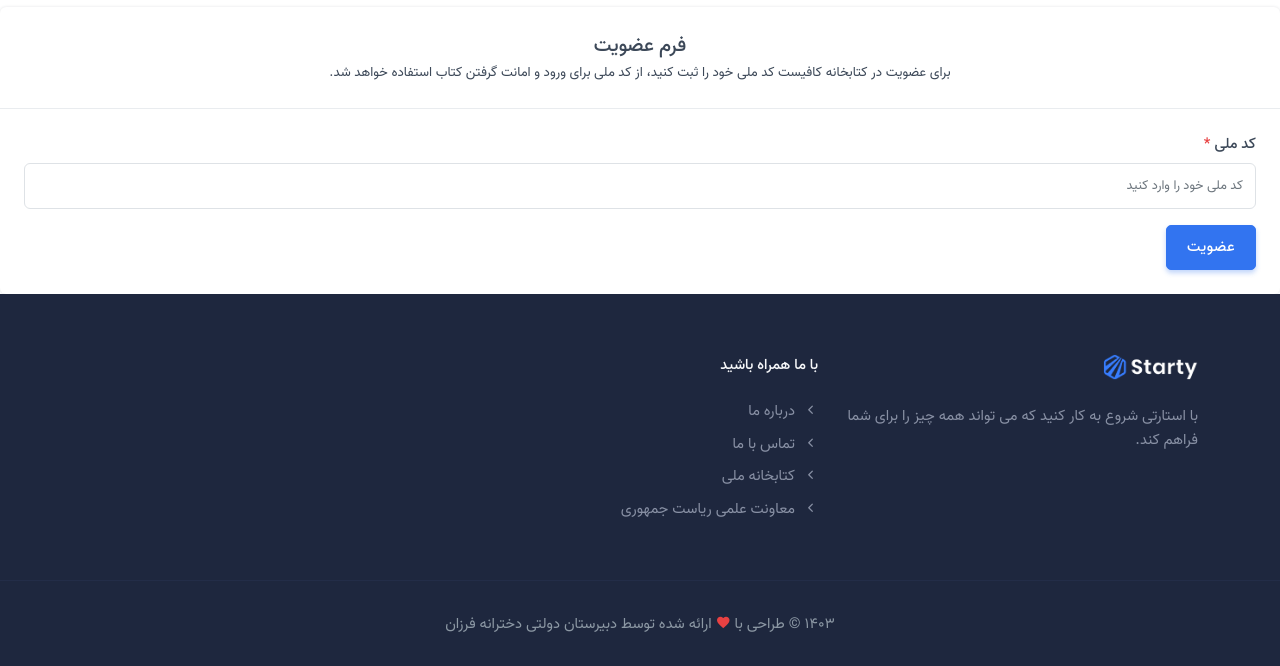
After one commit to S144S/iot-book-library, a Flask app: page /subscribe in a window 1280 px wide. The commit adds this page. Shown: the part 469-1135 px from the top of the page. Run offline with Flask 3, Linux system fonts and the light colour scheme; a user stored in the database is signed in; data that the repository does not hold is empty; some libraries are stand-ins or nearby versions.

Commit message:
🧾 Create subscription page

```diff
--- a/Application/app/routes.py
+++ b/Application/app/routes.py
@@ -73,6 +73,18 @@ def contact():
     user_info = db.users.get_user(current_user.id)
     return render_template('contact.html', user_info=user_info)
 
+@app.route('/subscribe', methods=['GET', 'POST'])
+@login_required
+def subscribe():
+    user_info = db.users.get_user(current_user.id)
+    if request.method == "POST":
+        national_id = request.form["national_id"]
+        # TODO: Add donated book into the database
+        if not national_id:
+            flash('افزودن کد ملی الزامی است!!', 'danger')
+        else:
+            flash('عضویت شما با موفقیت انجام شد.', 'success')
+    return render_template('subscribe.html', user_info=user_info)
 
 @app.route('/ehda', methods=['GET', 'POST'])
 @login_required
--- a/Application/app/templates/index.html
+++ b/Application/app/templates/index.html
@@ -15,7 +15,7 @@
                         <h1 class="heading text-white title-dark mb-4">لذت استفاده از کتابخانه</h1>
                         <p class="para-desc text-white-50">کافیست با عضویت در کتابخانه از خدمات ما لذت ببرید.</p>
                         <div class="mt-4 pt-2">
-                            <a class="btn btn-primary" href="javascript:void(0)">عضویت در کتابخانه</a>
+                            <a class="btn btn-primary" href="{{ url_for('subscribe') }}">عضویت در کتابخانه</a>
                         </div>
                     </div>
                 </div><!--end col-->
--- a/Application/app/templates/layout.html
+++ b/Application/app/templates/layout.html
@@ -55,7 +55,7 @@
                         <li><a class="sub-menu-item" href="{{ url_for('home') }}"> خانه </a></li>
                         <li><a class="sub-menu-item" href="page-contact.html"> جستجو کتاب </a></li>
                         {% if not user_info.is_staff %}
-                        <li><a class="sub-menu-item" href="page-contact.html"> عضویت در کتابخانه </a></li>
+                        <li><a class="sub-menu-item" href="{{ url_for('subscribe') }}"> عضویت در کتابخانه </a></li>
                         <li><a class="sub-menu-item" href="{{ url_for('reserve') }}"> رزرو میز مطالعه </a></li>
                         <li><a class="sub-menu-item" href="{{ url_for('request_book') }}"> ثبت درخواست کتاب </a></li>
                         <li><a class="sub-menu-item" href="{{ url_for('ehda') }}"> اهدا کتاب </a></li>
--- /dev/null
+++ b/Application/app/templates/subscribe.html
@@ -0,0 +1,71 @@
+{% extends 'layout.html' %}
+
+{% block title %}
+<title>اهدا کتاب</title>
+{% endblock %}
+
+{% block content %}
+    <!-- Hero Start -->
+    <section class="bg-half-170 d-table w-100" style="background: url('static/images/bg/about.jpg') center;">
+        <div class="bg-overlay bg-gradient-overlay"></div>
+        <div class="container">
+            <div class="row mt-5 justify-content-center">
+                <div class="col-12">
+                    <div class="title-heading text-center">
+                        <small class="text-white-50 mb-1 fw-medium text-uppercase mx-auto">به دنیای دانش وارد شوید با</small>
+                        <h5 class="heading fw-semibold mb-0 page-heading text-white title-dark"> عضویت در کتابخانه </h5>
+                    </div>
+                </div><!--end col-->
+            </div><!--end row-->
+
+            <div class="position-middle-bottom">
+                <nav aria-label="breadcrumb" class="d-block">
+                    <ul class="breadcrumb breadcrumb-muted mb-0 p-0">
+                        <li class="breadcrumb-item"><a href="{{ url_for('home') }}"> خانه </a></li>
+                        <li aria-current="page" class="breadcrumb-item active"> عضویت در کتابخانه </li>
+                    </ul>
+                </nav>
+            </div>
+        </div><!--end container-->
+    </section><!--end section-->
+    <!-- Hero End -->
+
+        <!-- Forms Start -->
+    <div class="col pt-2 picture-item">
+        <div class="component-wrapper rounded shadow">
+            <div class="p-4 border-bottom text-center">
+                <h4 class="title mb-0"> فرم عضویت </h4>
+                <small>برای عضویت در کتابخانه کافیست کد ملی خود را ثبت کنید، از کد ملی برای ورود و امانت گرفتن کتاب استفاده خواهد شد.</small>
+            </div>
+
+            <div class="p-4">
+                {% with messages = get_flashed_messages(with_categories=True) %}
+                    {% if messages %}
+                        {% for category, message in messages %}
+                            <div class="alert alert-{{ category }}" role="alert">
+                                {{ message }}
+                            </div>
+                        {% endfor %}
+                    {% endif %}
+                {% endwith %}
+                <form action="{{ url_for('subscribe') }}" method="POST" novalidate>
+                    <div class="row">
+                        <div class="col-md-12">
+                            <div class="mb-3">
+                                <label class="form-label">کد ملی <span class="text-danger">*</span></label>
+                                <input class="form-control" id="national_id" name="national_id" placeholder="کد ملی خود را وارد کنید"/>
+                            </div>
+                    </div><!--end row-->
+                    <div class="row">
+                        <div class="col-sm-12">
+                            <input class="btn btn-primary" id="submit" name="send" type="submit" value="عضویت"/>
+                        </div><!--end col-->
+                    </div><!--end row-->
+                </form><!--end form-->
+            </div>
+        </div>
+    </div><!--end col-->
+    <!-- Forms End -->
+
+
+{% endblock %}
```
